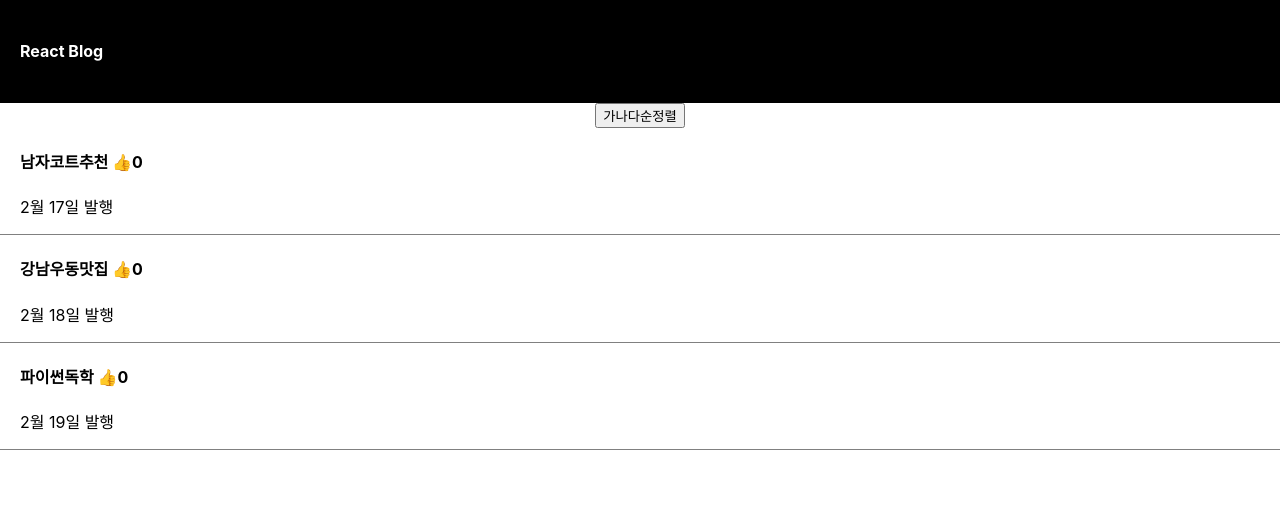
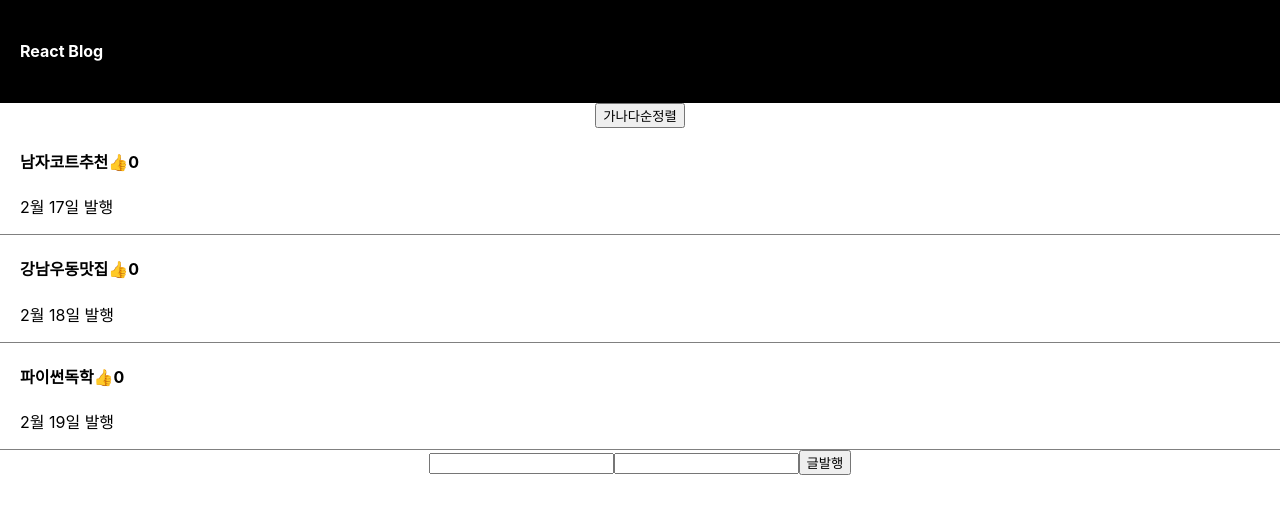
Before and after one commit to jiwoopark727/blog, a React (Create React App) app: page / in a window 1280 px wide. Shown: the top 514 px of the page. Built offline with nearby package versions, Linux system fonts and the light colour scheme.

Commit message:
input 1 : 사용자가 입력한 글 다루기

```diff
--- a/src/App.js
+++ b/src/App.js
@@ -10,7 +10,9 @@ function App() {
   let [good, setGood] = useState([0,0,0]);
   let [modal, setModal] = useState(false);  //모달 스위치 역할
   let [num, setNum] = useState(0);
-  let [info, setInfo] = useState(['발마칸코트','현우동','코딩애플'])
+  let [info, setInfo] = useState(['발마칸코트','현우동','코딩애플']);
+  let [입력값, 입력값변경] = useState('');
+  let [입력값2, 입력값변경2] = useState('');
 
   return (
     <div className="App">
@@ -48,23 +50,40 @@ function App() {
         title.map(function(a, i){
           return (
           <div className="list"  key={i}>
-            <h4 onClick={()=>{
-              setNum(i);
-              setModal(true);
-            }}>{ title[i] }
-            <span onClick={()=>{
+            <h4 onClick={()=>{ setNum(i);  setModal(true); }}>{ title[i] }
+            <span onClick={(e)=>{
+              e.stopPropagation();
               let copy = [...good];
               copy[i]++;
               setGood(copy);
-            }}>    👍</span>
-            {good[i]} </h4>
+            }}>👍</span>
+            {good[i]}</h4>
             <p>2월 {17+i}일 발행</p>
           </div> )
         })
       }
 
+      <input onChange={(e)=>{
+        입력값변경(e.target.value);
+      }}></input>
+            <input onChange={(e)=>{
+        입력값변경2(e.target.value);
+      }}></input>
+
+      <button onClick={()=>{
+        let copy = [...title];
+        copy.unshift(입력값);
+        setTitle(copy);
+
+        let copy2 = [...info];
+        copy2.unshift(입력값2);
+        setInfo(copy2);
+      }}
+      >글발행</button>
+
       {
-        modal == true ? <Modal title={title} setTitle={setTitle} num={num} info={info}></Modal> : null
+        modal == true
+        ? <Modal title={title} setTitle={setTitle} num={num} info={info}></Modal> : null
       }
 
     </div>
```
